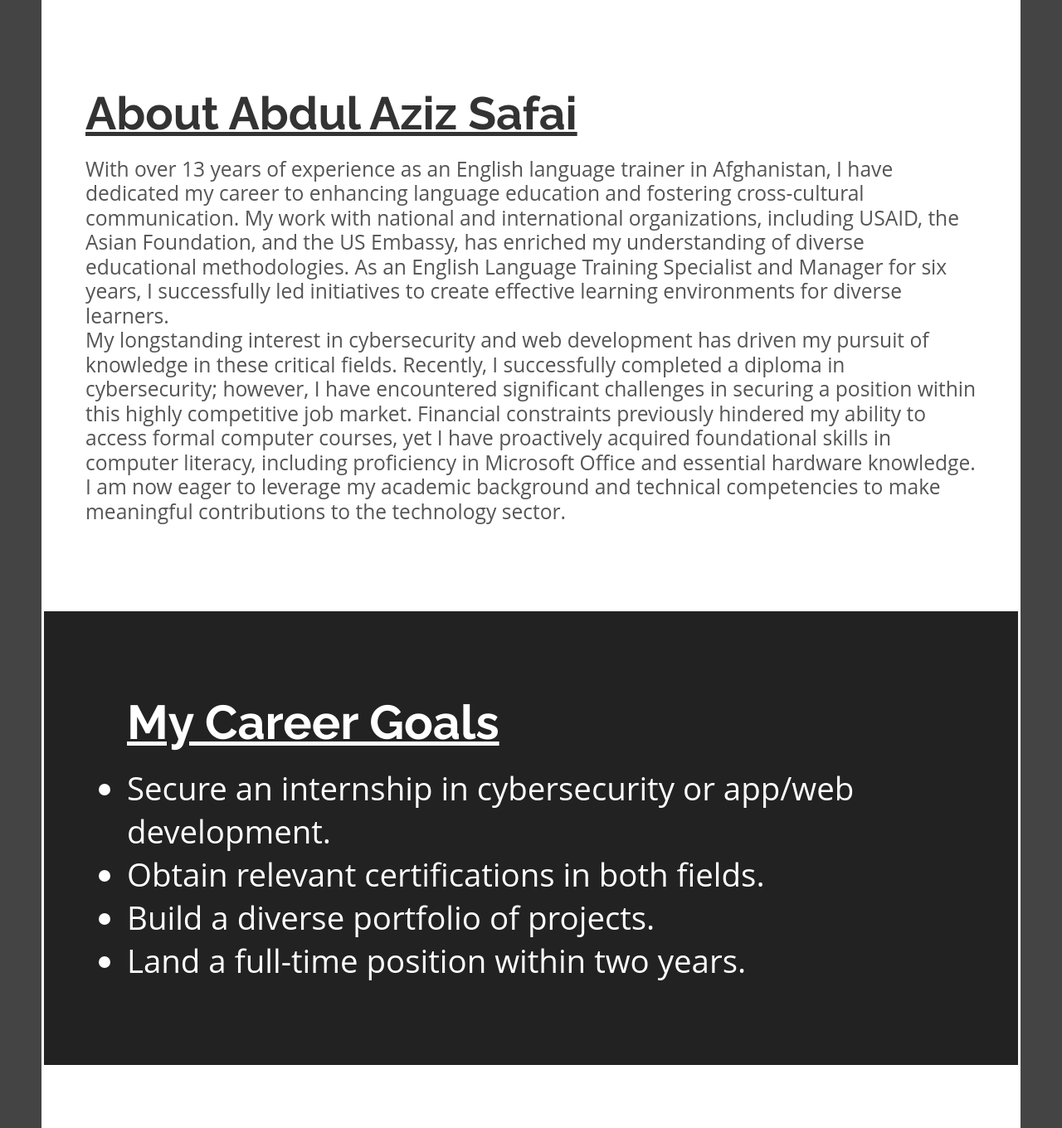
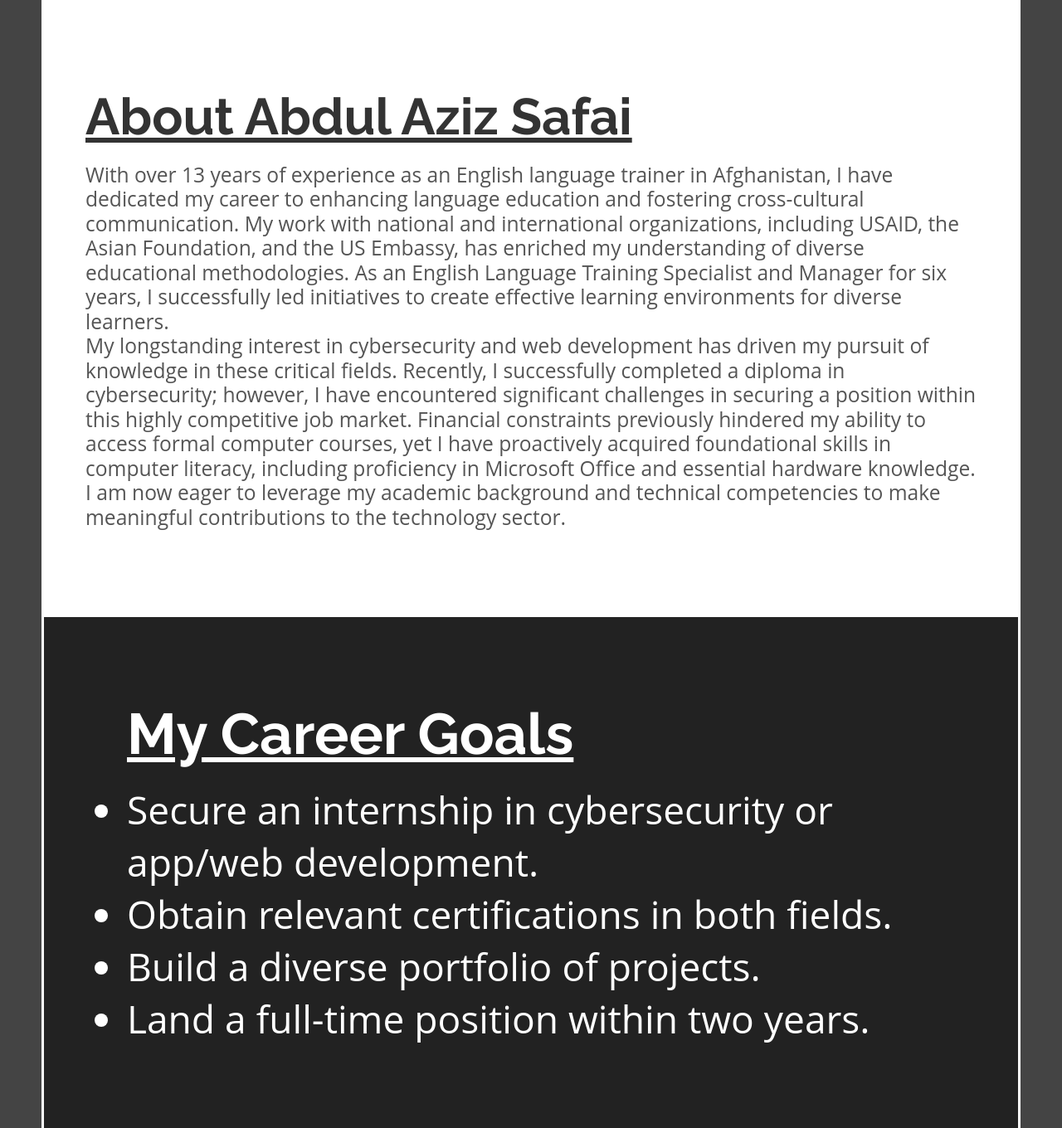
Before and after one commit to Abdul-Safai/Abdul-Safai.github.io, a plain HTML site: page index.html in a window 1280 px wide. Shown: the part 524-1884 px from the top of the page at 83% size. Drawn offline with Linux system fonts and the light colour scheme.

Commit message:
Font size updated

```diff
--- a/css/app.css
+++ b/css/app.css
@@ -63,7 +63,7 @@ section {
 
 .aboutHeading {
  font-family: 'Playfair Display', serif; /* About title font */
-    font-size: 1.8em !important; /* Adjust size as needed */
+    font-size: 2em !important; /* Adjust size as needed */
     color: #333; /* About title color */
 }
 
@@ -85,7 +85,7 @@ section {
 #careerGoals {
  background: #222;
  color: #fff;
- font-size: 1.5em;
+ font-size: 1.8em;
  padding-left: 100px;
  font-family: 'Open Sans', sans-serif; /* Change to your preferred font */
 }
```
